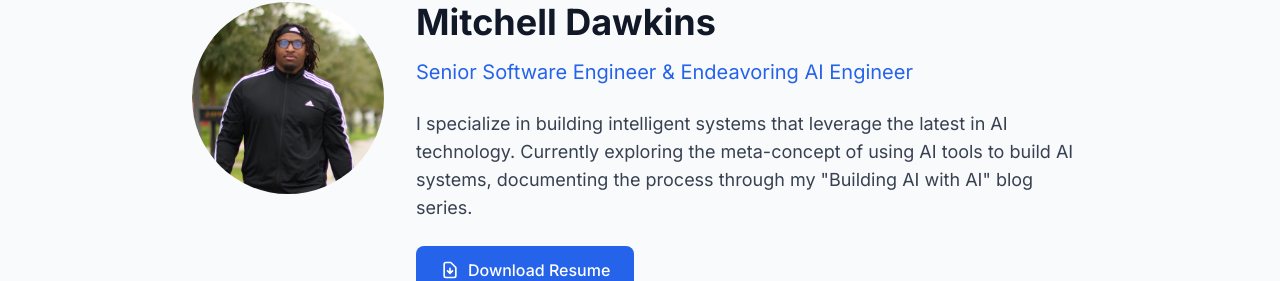
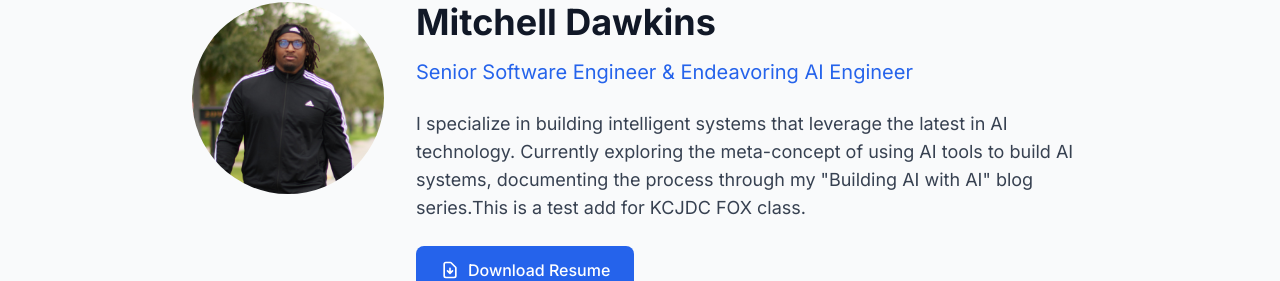
Before and after one commit to mitchelldawkinsjr/mitchelldawkins-com, a Next.js app: page /about in a window 1280 px wide. Shown: the part 119-400 px from the top of the page. Built offline with nearby package versions, Linux system fonts and the light colour scheme; no server answers.

Commit message:
Update page.tsx
this is a test add for teaching purposes

```diff
--- a/src/app/about/page.tsx
+++ b/src/app/about/page.tsx
@@ -33,7 +33,7 @@ export default function AboutPage() {
             <p className="text-lg text-gray-700 dark:text-gray-300 mb-6">
               I specialize in building intelligent systems that leverage the latest in AI technology.
               Currently exploring the meta-concept of using AI tools to build AI systems, documenting
-              the process through my &quot;Building AI with AI&quot; blog series.
+              the process through my &quot;Building AI with AI&quot; blog series.This is a test add for KCJDC FOX class.
             </p>
             <a
               href="/documents/Mitchell-Dawkins-II-Resume-2025.pdf"
```
